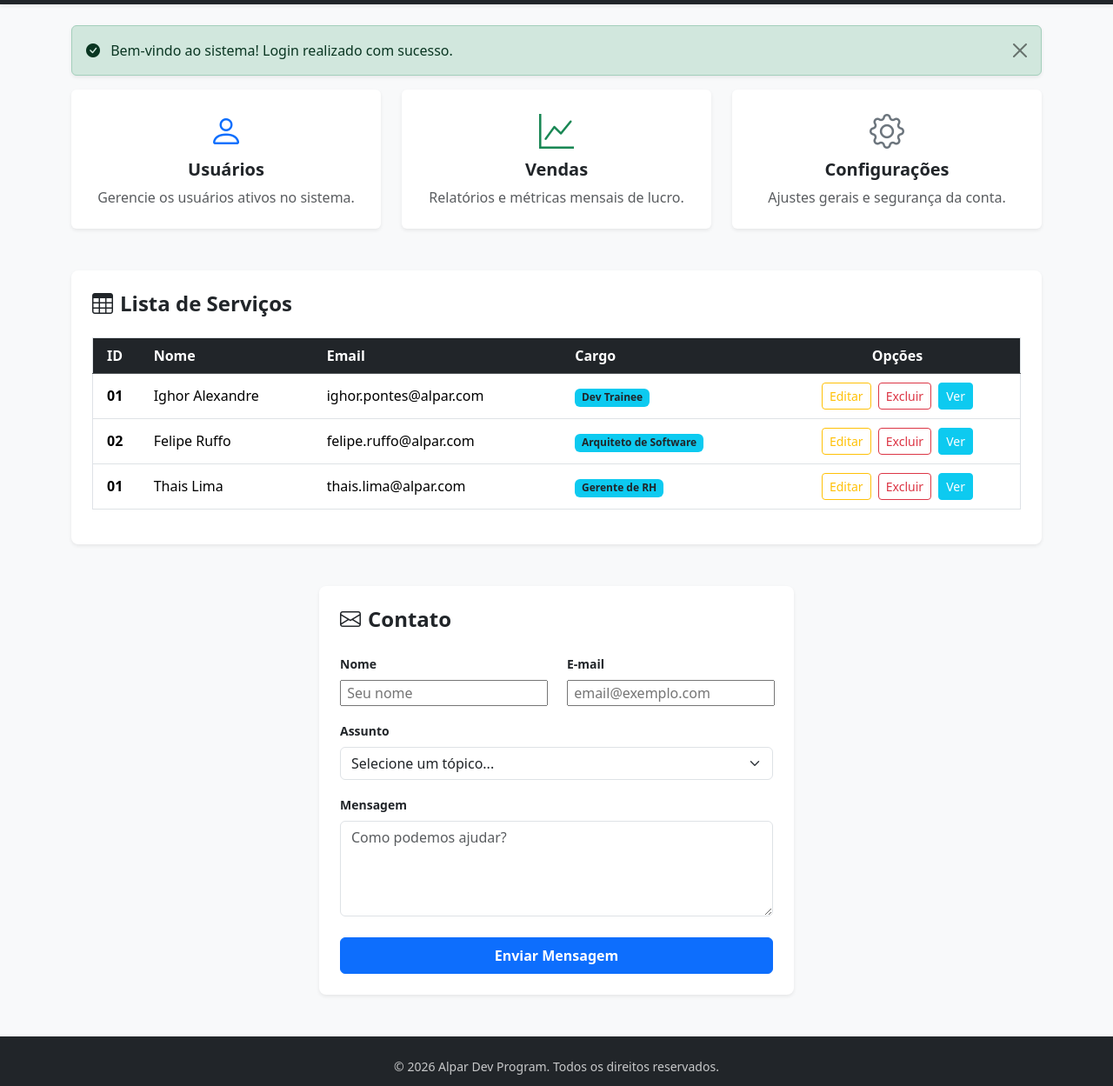
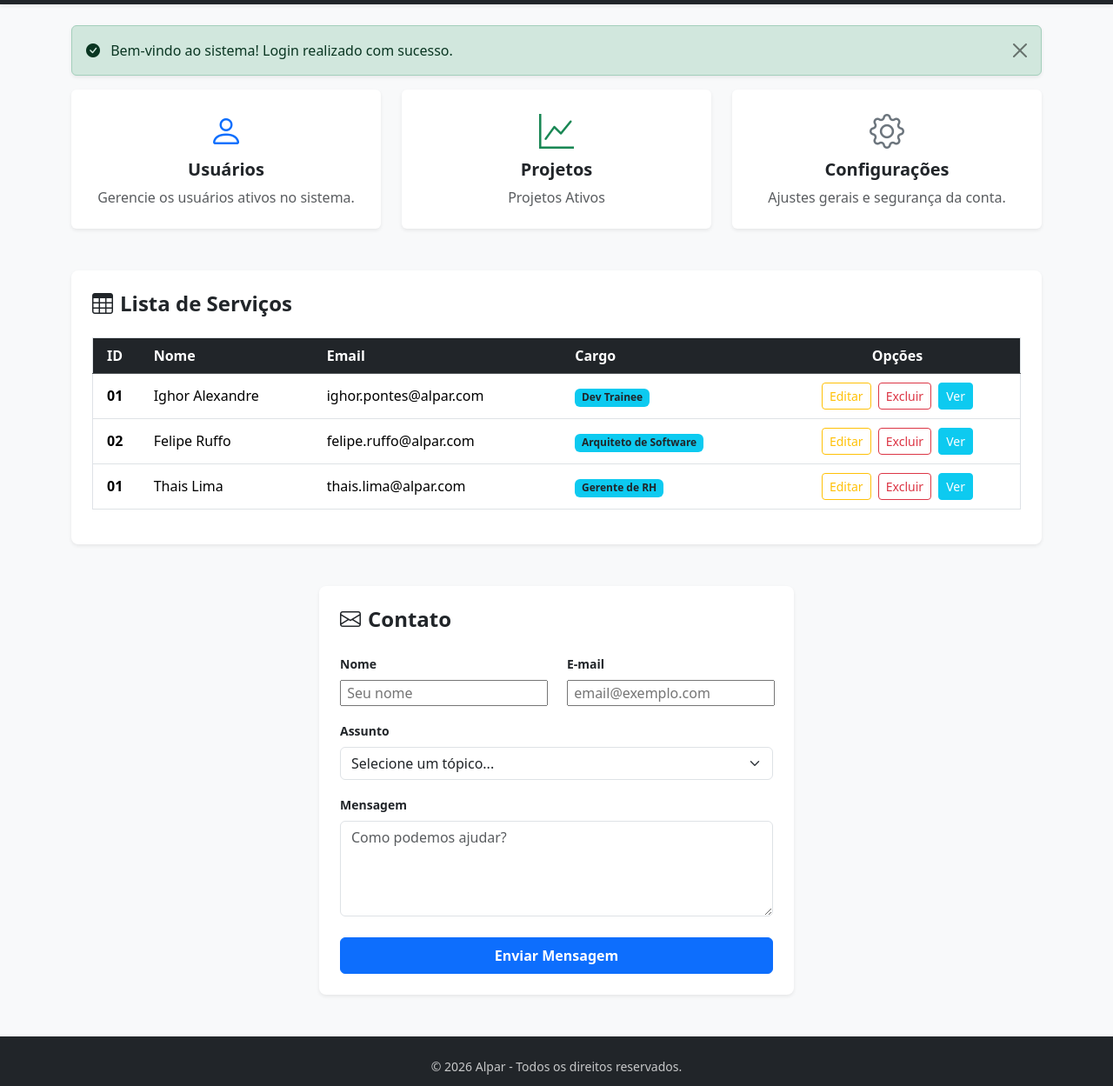
Before and after one commit to IghorAgustinho/Rocket-Program-Alpar, a plain HTML site: page Aulas HTML-CSS/exercicios/bootstrap/ex1/index.html in a window 1280 px wide. Shown: the part 51-1300 px from the top of the page at 87% size. Drawn offline with nearby package versions, Linux system fonts and the light colour scheme.

Commit message:
ajustes basicos

```diff
--- a/Aulas HTML-CSS/exercicios/bootstrap/ex1/index.html
+++ b/Aulas HTML-CSS/exercicios/bootstrap/ex1/index.html
@@ -64,8 +64,8 @@
                 <div class="card h-100 shadow-sm border-0">
                     <div class="card-body text-center py-4">
                         <div class="display-6 text-success mb-2"><i class="bi bi-graph-up"></i></div>
-                        <h5 class="card-title fw-bold">Vendas</h5>
-                        <p class="card-text text-muted">Relatórios e métricas mensais de lucro.</p>
+                        <h5 class="card-title fw-bold">Projetos</h5>
+                        <p class="card-text text-muted">Projetos Ativos</p>
                     </div>
                 </div>
             </div>
@@ -171,7 +171,7 @@
 
     <footer class="bg-dark text-white text-center py-4 mt-auto">
         <div class="container">
-            <p class="mb-0 small opacity-75">&copy; 2026 Alpar Dev Program. Todos os direitos reservados.</p>
+            <p class="mb-0 small opacity-75">&copy; 2026 Alpar - Todos os direitos reservados.</p>
         </div>
     </footer>
 
```
